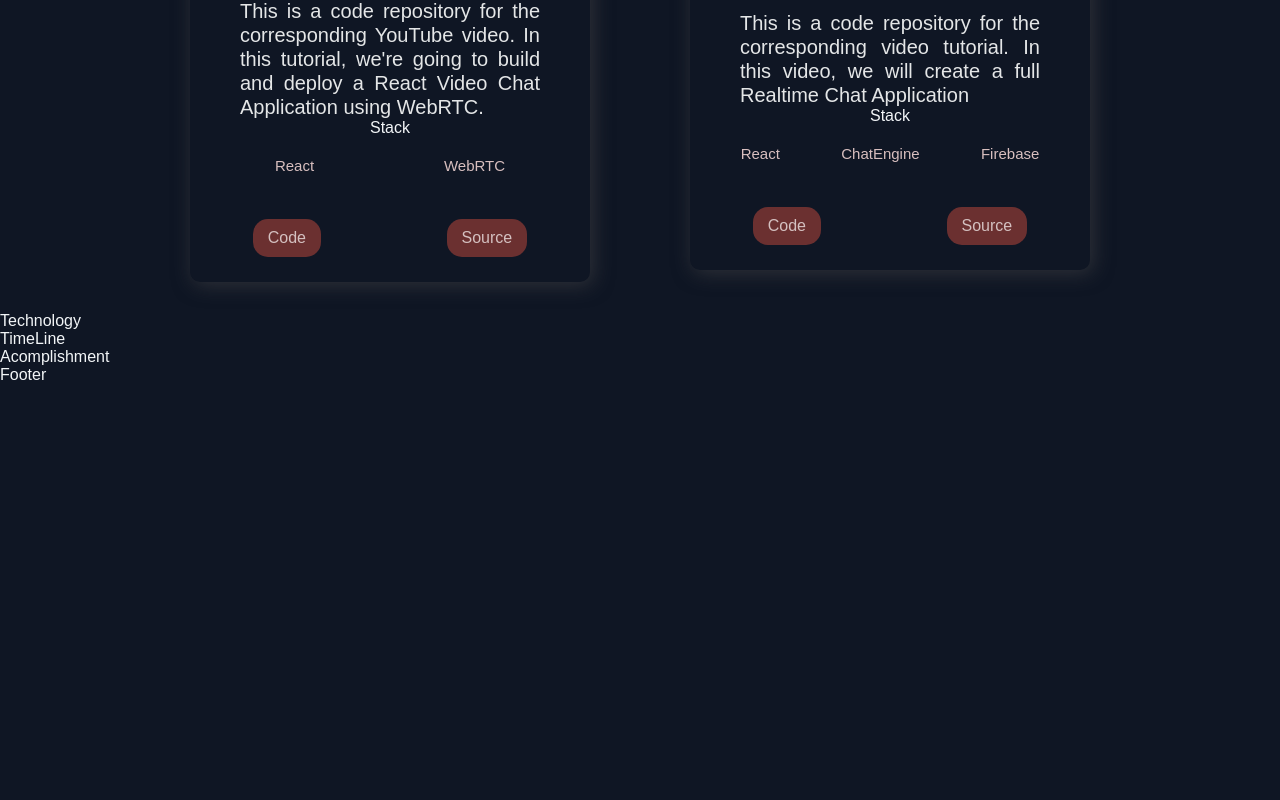
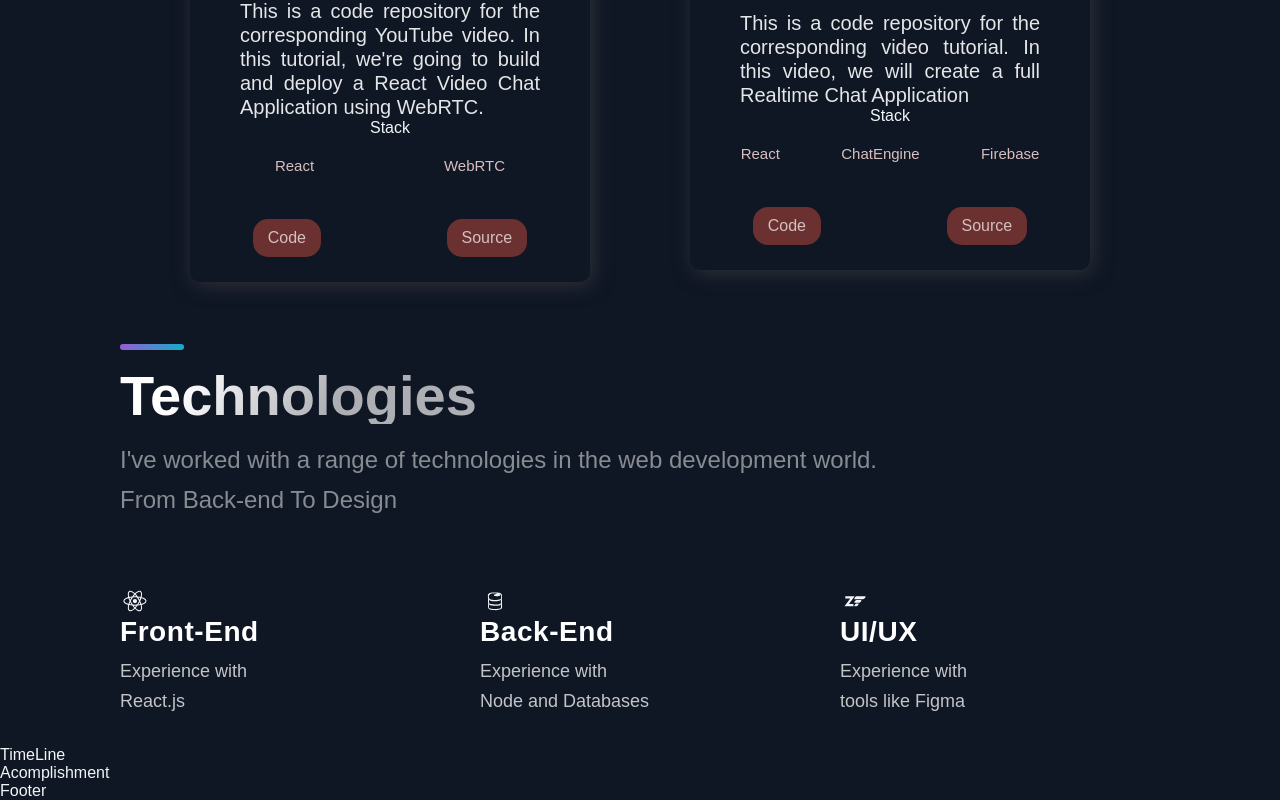
Before and after one commit to muhammedtijani/portfolio, a React (Create React App) app: page / in a window 1280 px wide. Shown: the part 1902-2702 px from the top of the page. Before the commit the page ends 2286 px from the top, so only its background shows below. Built offline with nearby package versions, Linux system fonts and the light colour scheme.

Commit message:
technology section added

```diff
--- a/src/components/Technology/Technology.jsx
+++ b/src/components/Technology/Technology.jsx
@@ -1,5 +1,53 @@
+import { DiFirebase, DiReact, DiZend } from "react-icons/di";
+
+import { Section, Divider, SectionText, SectionTitle } from "../../AppStyles";
+
+import { List } from "./TechnologyStyles.js";
+
 const Tech = () => {
-  return <div>Technology</div>;
+  return (
+    <Section id="tech">
+      <Divider />
+      <br />
+      <SectionTitle>Technologies</SectionTitle>
+      <SectionText>
+        I've worked with a range of technologies in the web development world.
+        From Back-end To Design
+      </SectionText>
+      <List>
+        <li className="list-item">
+          <DiReact size="3rem" />
+          <div className="list-container">
+            <h4 className="list-title">Front-End</h4>
+            <p className="list-paragraph">
+              Experience with
+              <br /> React.js
+            </p>
+          </div>
+        </li>
+        <li className="list-item">
+          <DiFirebase size="3rem" />
+          <div className="list-container">
+            <h4 className="list-title">Back-End</h4>
+            <p className="list-paragraph">
+              Experience with
+              <br /> Node and Databases
+            </p>
+          </div>
+        </li>
+        <li className="list-item">
+          <DiZend size="3rem" />
+          <div className="list-container">
+            <h4 className="list-title">UI/UX</h4>
+            <p className="list-paragraph">
+              Experience with
+              <br /> tools like Figma
+            </p>
+          </div>
+        </li>
+      </List>
+    </Section>
+  );
 };
 
 export default Tech;
--- a/src/components/Technology/TechnologyStyles.js
+++ b/src/components/Technology/TechnologyStyles.js
@@ -0,0 +1,79 @@
+import styled from "styled-components";
+
+export const List = styled.ul`
+  list-style-type: none;
+  display: grid;
+  grid-template-columns: repeat(3, 1fr);
+  gap: 40px;
+  margin: 3rem 0;
+
+  @media screen and (max-width: 1024px) {
+    margin: 64px 0;
+  }
+  @media screen and (max-width: 768px) {
+    margin: 64px 0;
+    gap: 24px;
+  }
+  @media screen and (max-width: 640px) {
+    display: flex;
+    flex-direction: column;
+    margin: 32px 0;
+  }
+
+  .list-item {
+    max-width: 320px;
+    display: flex;
+    flex-direction: column;
+
+    @media screen and (max-width: 768px) {
+      max-width: 203px;
+    }
+    @media screen and (max-width: 640px) {
+      margin-bottom: 14px;
+      max-width: 320px;
+      flex-direction: row;
+    }
+  }
+
+  .list-container {
+    display: flex;
+    flex-direction: column;
+
+    @media screen and (max-width: 640px) {
+      margin-left: 18px;
+    }
+  }
+
+  .list-title {
+    font-weight: 700;
+    font-size: 28px;
+    line-height: 32px;
+    letter-spacing: 0.02em;
+    color: white;
+    margin-bottom: 8px;
+    @media screen and (max-width: 768px) {
+      font-size: 24px;
+      line-height: 28px;
+    }
+    @media screen and (max-width: 640px) {
+      font-size: 20px;
+      line-height: 28px;
+      letter-spacing: 0.02em;
+      margin-bottom: 4px;
+    }
+  }
+  .list-paragraph {
+    font-size: 18px;
+    line-height: 30px;
+    color: rgba(255, 255, 255, 0.75);
+
+    @media screen and (max-width: 768px) {
+      font-size: 16px;
+      line-height: 28px;
+    }
+    @media screen and (max-width: 640px) {
+      font-size: 14px;
+      line-height: 22px;
+    }
+  }
+`;
```
